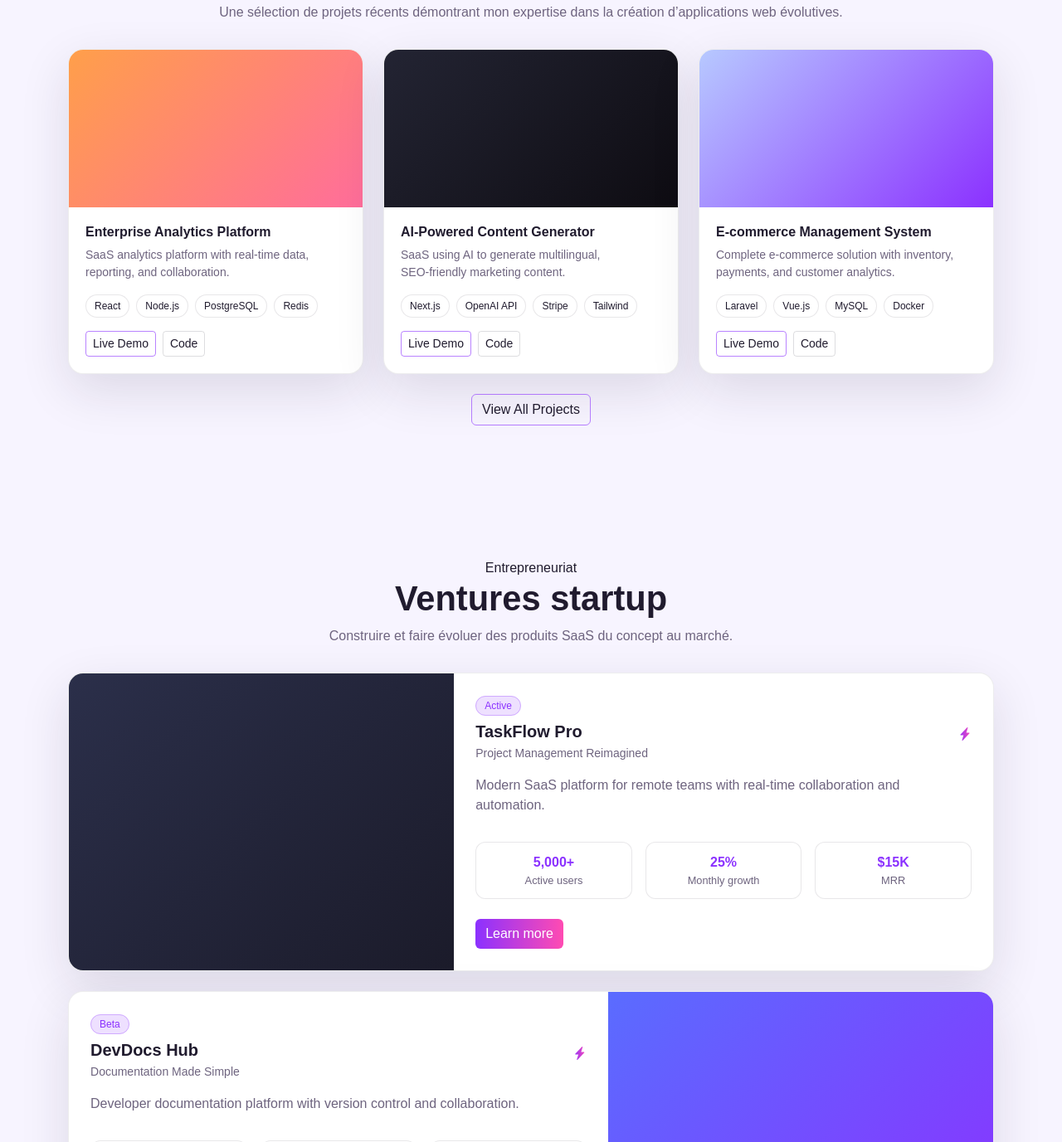
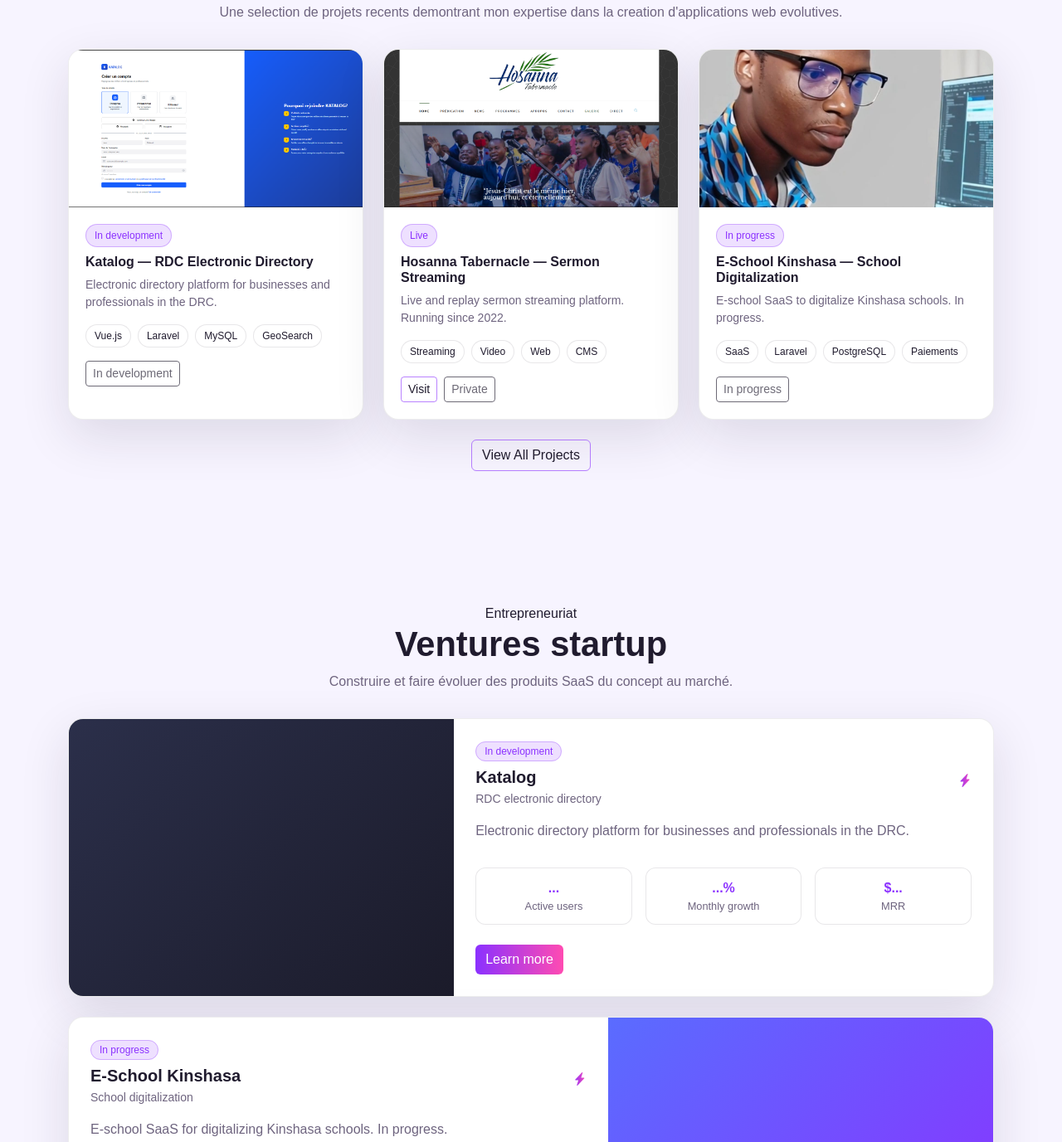
Before and after one commit to juniorbernard/beya-bernard-junior-porfolio, a website built with Vite: page src/index.html in a window 1280 px wide. Shown: the part 2166-3543 px from the top of the page at 83% size. Built offline with nearby package versions, Linux system fonts and the light colour scheme.

Commit message:
Mise à jour 3

```diff
--- a/src/index.html
+++ b/src/index.html
@@ -157,19 +157,19 @@
 
                             <div class="skill-item">
                                 <span class="skill-label">React / Next.js</span>
-                                <div class="skill-bar"><span style="width: 95%"></span></div>
+                                <div class="skill-bar"><span style="width: 89%"></span></div>
                             </div>
                             <div class="skill-item">
                                 <span class="skill-label">Vue.js</span>
-                                <div class="skill-bar"><span style="width: 85%"></span></div>
+                                <div class="skill-bar"><span style="width: 67%"></span></div>
                             </div>
                             <div class="skill-item">
                                 <span class="skill-label">Tailwind CSS</span>
-                                <div class="skill-bar"><span style="width: 90%"></span></div>
+                                <div class="skill-bar"><span style="width: 80%"></span></div>
                             </div>
                             <div class="skill-item">
-                                <span class="skill-label">TypeScript</span>
-                                <div class="skill-bar"><span style="width: 63%"></span></div>
+                                <span class="skill-label">Bootstrap</span>
+                                <div class="skill-bar"><span style="width: 93%"></span></div>
                             </div>
                         </div>
                     </div>
@@ -269,31 +269,32 @@
                     <span class="eyebrow" data-i18n="projects.eyebrow">Portfolio</span>
                     <h2 class="section-title" data-i18n="projects.title">Projets en vedette</h2>
                     <p class="section-subtitle" data-i18n="projects.subtitle">
-                        Une sélection de projets récents démontrant mon expertise dans la création d’applications web
-                        évolutives.
+                        Une selection de projets recents demontrant mon expertise dans la creation d'applications web
+                        evolutives.
                     </p>
                 </div>
 
                 <div class="row g-4" data-animate>
                     <div class="col-md-6 col-lg-4">
                         <article class="project-card">
-                            <div class="project-media media-orange"></div>
+                            <div class="project-media media-katalog"></div>
                             <div class="project-body">
-                                <h3 class="h6 fw-semibold" data-i18n="projects.p1.title">Plateforme E-school
-                                </h3>
+                                <span class="badge-pill mb-2 d-inline-block" data-i18n="projects.statusDev">En
+                                    developpement</span>
+                                <h3 class="h6 fw-semibold" data-i18n="projects.p1.title">Katalog � Annuaire electronique
+                                    RDC</h3>
                                 <p class="small text-muted" data-i18n="projects.p1.desc">
-                                    Plateforme SaaS d'e-school avec data et collaboration en temps-REAL.
+                                    Plateforme d'annuaire electronique pour entreprises et professionnels en RDC.
                                 </p>
                                 <div class="d-flex flex-wrap gap-2 mb-3">
-                                    <span class="tag-mini">React</span>
-                                    <span class="tag-mini">Node.js</span>
-                                    <span class="tag-mini">PostgreSQL</span>
-                                    <span class="tag-mini">Redis</span>
+                                    <span class="tag-mini">Vue.js</span>
+                                    <span class="tag-mini">Laravel</span>
+                                    <span class="tag-mini">MySQL</span>
+                                    <span class="tag-mini">GeoSearch</span>
                                 </div>
                                 <div class="d-flex gap-2">
-                                    <a class="btn btn-sm btn-outline-brand" href="#" data-i18n="projects.live">En
-                                        developpement 80%</a>
-                                    <a class="btn btn-sm btn-ghost" href="#" data-i18n="projects.code">Code</a>
+                                    <a class="btn btn-sm btn-outline-brand disabled" href="#" aria-disabled="true"
+                                        data-i18n="projects.dev">En developpement</a>
                                 </div>
                             </div>
                         </article>
@@ -301,23 +302,27 @@
 
                     <div class="col-md-6 col-lg-4">
                         <article class="project-card">
-                            <div class="project-media media-dark"></div>
+                            <div class="project-media media-hosanna"></div>
                             <div class="project-body">
-                                <h3 class="h6 fw-semibold" data-i18n="projects.p2.title">Plateforme annuare electronique
-                                </h3>
+                                <span class="badge-pill mb-2 d-inline-block" data-i18n="projects.statusLive">En
+                                    ligne</span>
+                                <h3 class="h6 fw-semibold" data-i18n="projects.p2.title">Hosanna Tabernacle � Diffusion
+                                    des predications</h3>
                                 <p class="small text-muted" data-i18n="projects.p2.desc">
-                                    Faire des annonces, promouver des produits et vendre des services en ligne.
+                                    Plateforme de diffusion en direct et en replay des predications. En place depuis
+                                    2022.
                                 </p>
                                 <div class="d-flex flex-wrap gap-2 mb-3">
-                                    <span class="tag-mini">Next.js</span>
-                                    <span class="tag-mini">OpenAI API</span>
-                                    <span class="tag-mini">Stripe</span>
-                                    <span class="tag-mini">Tailwind</span>
+                                    <span class="tag-mini">Streaming</span>
+                                    <span class="tag-mini">Video</span>
+                                    <span class="tag-mini">Web</span>
+                                    <span class="tag-mini">CMS</span>
                                 </div>
                                 <div class="d-flex gap-2">
-                                    <a class="btn btn-sm btn-outline-brand" href="#" data-i18n="projects.live">Démo en
-                                        direct</a>
-                                    <a class="btn btn-sm btn-ghost" href="#" data-i18n="projects.code">Code</a>
+                                    <a class="btn btn-sm btn-outline-brand" href="https://hosannatabernacle.net"
+                                        target="_blank" rel="noopener" data-i18n="projects.visit">Visiter</a>
+                                    <a class="btn btn-sm btn-ghost disabled" href="#" aria-disabled="true"
+                                        data-i18n="projects.private">Prive</a>
                                 </div>
                             </div>
                         </article>
@@ -325,23 +330,24 @@
 
                     <div class="col-md-6 col-lg-4">
                         <article class="project-card">
-                            <div class="project-media media-photo"></div>
+                            <div class="project-media media-eschool"></div>
                             <div class="project-body">
-                                <h3 class="h6 fw-semibold" data-i18n="projects.p3.title">Système de Gestion E‑commerce
-                                </h3>
+                                <span class="badge-pill mb-2 d-inline-block" data-i18n="projects.statusProgress">En
+                                    cours</span>
+                                <h3 class="h6 fw-semibold" data-i18n="projects.p3.title">E-School Kinshasa �
+                                    Digitalisation des ecoles</h3>
                                 <p class="small text-muted" data-i18n="projects.p3.desc">
-                                    Solution e‑commerce complète avec stocks, paiements et analytics client.
+                                    SaaS e-school pour la digitalisation des ecoles kinois. Projet en cours.
                                 </p>
                                 <div class="d-flex flex-wrap gap-2 mb-3">
+                                    <span class="tag-mini">SaaS</span>
                                     <span class="tag-mini">Laravel</span>
-                                    <span class="tag-mini">Vue.js</span>
-                                    <span class="tag-mini">MySQL</span>
-                                    <span class="tag-mini">Docker</span>
+                                    <span class="tag-mini">PostgreSQL</span>
+                                    <span class="tag-mini">Paiements</span>
                                 </div>
                                 <div class="d-flex gap-2">
-                                    <a class="btn btn-sm btn-outline-brand" href="#" data-i18n="projects.live">Démo en
-                                        direct</a>
-                                    <a class="btn btn-sm btn-ghost" href="#" data-i18n="projects.code">Code</a>
+                                    <a class="btn btn-sm btn-outline-brand disabled" href="#" aria-disabled="true"
+                                        data-i18n="projects.progress">En cours</a>
                                 </div>
                             </div>
                         </article>
@@ -371,38 +377,36 @@
                             <div class="startup-body">
                                 <div class="d-flex align-items-center justify-content-between">
                                     <div>
-                                        <span class="badge-pill" data-i18n="startup.badgeActive">Actif</span>
-                                        <h3 class="h5 fw-semibold mt-2 mb-1" data-i18n="startup.s1.title">TaskFlow Pro
-                                        </h3>
-                                        <p class="small text-muted mb-3" data-i18n="startup.s1.subtitle">Gestion de
-                                            projet réinventée</p>
+                                        <span class="badge-pill" data-i18n="startup.badgeActive">En developpement</span>
+                                        <h3 class="h5 fw-semibold mt-2 mb-1" data-i18n="startup.s1.title">Katalog</h3>
+                                        <p class="small text-muted mb-3" data-i18n="startup.s1.subtitle">Annuaire
+                                            electronique RDC</p>
                                     </div>
                                     <i class="bi bi-lightning-charge-fill text-gradient"></i>
                                 </div>
 
                                 <p class="text-muted" data-i18n="startup.s1.desc">
-                                    Plateforme SaaS moderne pour équipes distantes avec collaboration temps réel et
-                                    automatisations.
+                                    Plateforme d'annuaire electronique pour les entreprises et professionnels en RDC.
                                 </p>
 
                                 <div class="row g-3 mt-3">
                                     <div class="col-4">
                                         <div class="kpi-card">
-                                            <span class="kpi-number">5,000+</span>
+                                            <span class="kpi-number">...</span>
                                             <span class="kpi-label" data-i18n="startup.kpiUsers">Utilisateurs
                                                 actifs</span>
                                         </div>
                                     </div>
                                     <div class="col-4">
                                         <div class="kpi-card">
-                                            <span class="kpi-number">25%</span>
+                                            <span class="kpi-number">...%</span>
                                             <span class="kpi-label" data-i18n="startup.kpiGrowth">Croissance
                                                 mensuelle</span>
                                         </div>
                                     </div>
                                     <div class="col-4">
                                         <div class="kpi-card">
-                                            <span class="kpi-number">$15K</span>
+                                            <span class="kpi-number">$...</span>
                                             <span class="kpi-label" data-i18n="startup.kpiMrr">MRR</span>
                                         </div>
                                     </div>
@@ -423,38 +427,37 @@
                             <div class="startup-body">
                                 <div class="d-flex align-items-center justify-content-between">
                                     <div>
-                                        <span class="badge-pill" data-i18n="startup.badgeBeta">Bêta</span>
-                                        <h3 class="h5 fw-semibold mt-2 mb-1" data-i18n="startup.s2.title">DevDocs Hub
-                                        </h3>
-                                        <p class="small text-muted mb-3" data-i18n="startup.s2.subtitle">Documentation
-                                            simplifiée</p>
+                                        <span class="badge-pill" data-i18n="startup.badgeBeta">En cours</span>
+                                        <h3 class="h5 fw-semibold mt-2 mb-1" data-i18n="startup.s2.title">E‑School
+                                            Kinshasa</h3>
+                                        <p class="small text-muted mb-3" data-i18n="startup.s2.subtitle">Digitalisation
+                                            des ecoles</p>
                                     </div>
                                     <i class="bi bi-lightning-charge-fill text-gradient"></i>
                                 </div>
 
                                 <p class="text-muted" data-i18n="startup.s2.desc">
-                                    Plateforme de documentation pour développeurs avec contrôle de version et
-                                    collaboration.
+                                    SaaS e-school pour la digitalisation des ecoles kinoises. Projet en cours.
                                 </p>
 
                                 <div class="row g-3 mt-3">
                                     <div class="col-4">
                                         <div class="kpi-card">
-                                            <span class="kpi-number">2,500+</span>
+                                            <span class="kpi-number">...+</span>
                                             <span class="kpi-label" data-i18n="startup.kpiUsers">Utilisateurs
                                                 actifs</span>
                                         </div>
                                     </div>
                                     <div class="col-4">
                                         <div class="kpi-card">
-                                            <span class="kpi-number">40%</span>
+                                            <span class="kpi-number">...%</span>
                                             <span class="kpi-label" data-i18n="startup.kpiGrowth">Croissance
                                                 mensuelle</span>
                                         </div>
                                     </div>
                                     <div class="col-4">
                                         <div class="kpi-card">
-                                            <span class="kpi-number">$8K</span>
+                                            <span class="kpi-number">$...</span>
                                             <span class="kpi-label" data-i18n="startup.kpiMrr">MRR</span>
                                         </div>
                                     </div>
@@ -585,9 +588,9 @@
                                 <li data-i18n="resume.li1">Expérience professionnelle détaillée</li>
                                 <li data-i18n="resume.li2">Stack technique complet</li>
                                 <li data-i18n="resume.li3">Formation et certifications</li>
-                                <li data-i18n="resume.li4">Projets et réalisations clés</li>
+                                <!--<li data-i18n="resume.li4">Projets et réalisations clés</li>-->
                             </ul>
-                            <a class="btn btn-brand w-100 mt-3" href="#" data-i18n="resume.download">Télécharger le CV
+                            <a class="btn btn-brand w-100 mt-3" href="#" data-cv-link data-i18n="resume.download">Télécharger le CV
                                 (PDF)</a>
                         </div>
                     </div>
--- a/src/js/main.js
+++ b/src/js/main.js
@@ -42,28 +42,33 @@
     "skills.db.title": "Base de données",
     "skills.devops.title": "DevOps / Outils",
     "skills.also": "Également expérimenté avec",
-    "projects.p1.title": "Plateforme d’Analyse Entreprise",
+    "projects.p1.title": "Katalog — Annuaire électronique RDC",
     "projects.p1.desc":
-      "Plateforme SaaS d’analyse avec data en temps réel, reporting et collaboration.",
-    "projects.p2.title": "Générateur de Contenu IA",
+      "Plateforme d'annuaire électronique pour entreprises et professionnels en RDC.",
+    "projects.p2.title": "Hosanna Tabernacle — Diffusion des prédications",
     "projects.p2.desc":
-      "SaaS utilisant l’IA pour générer du contenu marketing multilingue et SEO‑friendly.",
-    "projects.p3.title": "Système de Gestion E‑commerce",
+      "Plateforme de diffusion en direct et en replay des prédications. En place depuis 2022.",
+    "projects.p3.title": "E‑School Kinshasa — Digitalisation des écoles",
     "projects.p3.desc":
-      "Solution e‑commerce complète avec stocks, paiements et analytics client.",
-    "projects.live": "Démo en direct",
-    "projects.code": "Code",
+      "SaaS e‑school pour la digitalisation des écoles kinoises. Projet en cours.",
+    "projects.statusDev": "En développement",
+    "projects.statusLive": "En ligne",
+    "projects.statusProgress": "En cours",
+    "projects.dev": "En développement",
+    "projects.visit": "Visiter",
+    "projects.private": "Privé",
+    "projects.progress": "En cours",
     "projects.viewAll": "Voir tous les projets",
-    "startup.badgeActive": "Actif",
-    "startup.badgeBeta": "Bêta",
-    "startup.s1.title": "TaskFlow Pro",
-    "startup.s1.subtitle": "Gestion de projet réinventée",
+    "startup.badgeActive": "En développement",
+    "startup.badgeBeta": "En cours",
+    "startup.s1.title": "Katalog",
+    "startup.s1.subtitle": "Annuaire électronique RDC",
     "startup.s1.desc":
-      "Plateforme SaaS moderne pour équipes distantes avec collaboration temps réel et automatisations.",
-    "startup.s2.title": "DevDocs Hub",
-    "startup.s2.subtitle": "Documentation simplifiée",
+      "Plateforme d'annuaire électronique pour les entreprises et professionnels en RDC.",
+    "startup.s2.title": "E‑School Kinshasa",
+    "startup.s2.subtitle": "Digitalisation des écoles",
     "startup.s2.desc":
-      "Plateforme de documentation pour développeurs avec contrôle de version et collaboration.",
+      "SaaS e‑school pour la digitalisation des écoles kinoises. Projet en cours.",
     "startup.kpiUsers": "Utilisateurs actifs",
     "startup.kpiGrowth": "Croissance mensuelle",
     "startup.kpiMrr": "MRR",
@@ -176,29 +181,34 @@
     "skills.db.title": "Database",
     "skills.devops.title": "DevOps / Tools",
     "skills.also": "Also experienced with",
-    "projects.p1.title": "Enterprise Analytics Platform",
+    "projects.p1.title": "Katalog — RDC Electronic Directory",
     "projects.p1.desc":
-      "SaaS analytics platform with real‑time data, reporting, and collaboration.",
-    "projects.p2.title": "AI‑Powered Content Generator",
+      "Electronic directory platform for businesses and professionals in the DRC.",
+    "projects.p2.title": "Hosanna Tabernacle — Sermon Streaming",
     "projects.p2.desc":
-      "SaaS using AI to generate multilingual, SEO‑friendly marketing content.",
-    "projects.p3.title": "E‑commerce Management System",
+      "Live and replay sermon streaming platform. Running since 2022.",
+    "projects.p3.title": "E‑School Kinshasa — School Digitalization",
     "projects.p3.desc":
-      "Complete e‑commerce solution with inventory, payments, and customer analytics.",
-    "projects.live": "Live Demo",
-    "projects.code": "Code",
+      "E‑school SaaS to digitalize Kinshasa schools. In progress.",
+    "projects.statusDev": "In development",
+    "projects.statusLive": "Live",
+    "projects.statusProgress": "In progress",
+    "projects.dev": "In development",
+    "projects.visit": "Visit",
+    "projects.private": "Private",
+    "projects.progress": "In progress",
     "projects.viewAll": "View All Projects",
 
-    "startup.badgeActive": "Active",
-    "startup.badgeBeta": "Beta",
-    "startup.s1.title": "TaskFlow Pro",
-    "startup.s1.subtitle": "Project Management Reimagined",
+    "startup.badgeActive": "In development",
+    "startup.badgeBeta": "In progress",
+    "startup.s1.title": "Katalog",
+    "startup.s1.subtitle": "RDC electronic directory",
     "startup.s1.desc":
-      "Modern SaaS platform for remote teams with real‑time collaboration and automation.",
-    "startup.s2.title": "DevDocs Hub",
-    "startup.s2.subtitle": "Documentation Made Simple",
+      "Electronic directory platform for businesses and professionals in the DRC.",
+    "startup.s2.title": "E‑School Kinshasa",
+    "startup.s2.subtitle": "School digitalization",
     "startup.s2.desc":
-      "Developer documentation platform with version control and collaboration.",
+      "E‑school SaaS for digitalizing Kinshasa schools. In progress.",
     "startup.kpiUsers": "Active users",
     "startup.kpiGrowth": "Monthly growth",
     "startup.kpiMrr": "MRR",
@@ -277,6 +287,12 @@
 const langToggle = document.querySelector("[data-lang-toggle]");
 const themeToggle = document.querySelector("[data-theme-toggle]");
 const i18nEls = document.querySelectorAll("[data-i18n]");
+const cvLink = document.querySelector("[data-cv-link]");
+
+const cvFiles = {
+  fr: "./docs/CV_Bernard-Junior_Beya_FR.pdf",
+  en: "./docs/Cv – Bernard‑junior Beya – EN.pdf",
+};
 
 let currentLang =
   localStorage.getItem("siteLang") ||
@@ -296,6 +312,14 @@
     const key = el.dataset.i18n;
     if (translations[lang][key]) el.textContent = translations[lang][key];
   });
+  if (cvLink && cvFiles[lang]) {
+    const filePath = cvFiles[lang];
+    cvLink.setAttribute("href", encodeURI(filePath));
+    cvLink.setAttribute(
+      "download",
+      lang === "fr" ? "CV_Bernard-Junior_Beya_FR.pdf" : "CV_Bernard-Junior_Beya_EN.pdf",
+    );
+  }
 }
 
 function setTheme(theme) {
--- a/src/scss/styles.scss
+++ b/src/scss/styles.scss
@@ -270,6 +270,18 @@
 
 .media-photo {
   background: linear-gradient(135deg, #b7c9ff, #8b31ff);
+}
+
+.media-katalog {
+  background-image: url("../img/project_001.png");
+}
+
+.media-hosanna {
+  background-image: url("../img/project_diffusion_conferance_001.png");
+}
+
+.media-eschool {
+  background-image: url("../img/pro_mise_01.jpeg");
 }
 
 .project-body { padding: 20px; }
```
Also changed, not shown: 2 other files.
